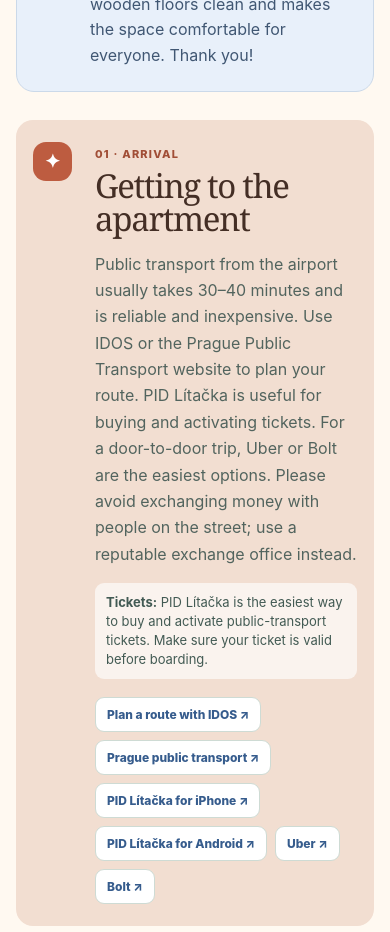
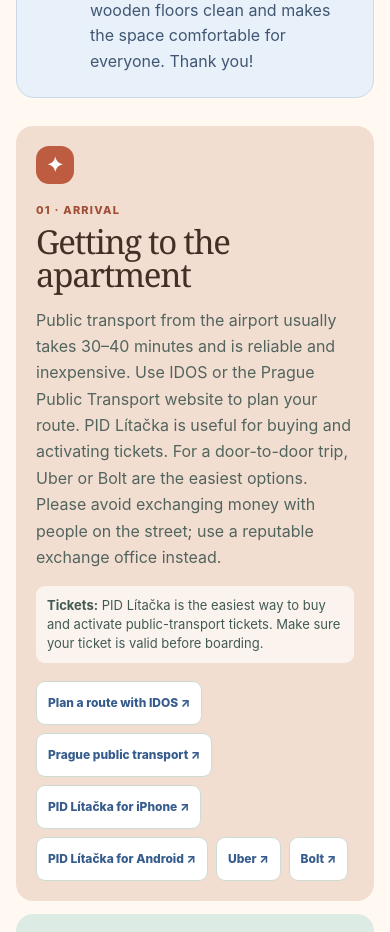
Before and after one commit to rihajakub/havelska, a Next.js app: page /guest-info in a window 390 px wide. Shown: the part 1040-1972 px from the top of the page. Built offline with nearby package versions, Linux system fonts and the light colour scheme; no server answers; the database is empty.

Commit message:
fix: widen mobile guest guide content and improve readability

```diff
--- a/src/app/operational.css
+++ b/src/app/operational.css
@@ -1,4 +1,21 @@
 /* The operational controls live next to the calendar, so the daily workflow has one clear path. */
+@media (max-width: 719px) {
+  .guest-guide-vivid .guide-feature { grid-template-columns: minmax(0, 1fr); gap: 14px; padding: 20px; }
+  .guest-guide-vivid .guide-feature-icon { width: 38px; height: 38px; font-size: 20px; }
+  .guest-guide-vivid .guide-section { grid-template-columns: minmax(0, 1fr); gap: 12px; }
+  .guest-guide-vivid .guide-grid { grid-template-columns: minmax(0, 1fr); }
+  .guest-guide-vivid .place-list { grid-template-columns: minmax(0, 1fr); }
+  .guest-guide-vivid .place-list > a { grid-template-columns: minmax(0, 1fr); gap: 12px; padding: 16px; }
+  .guest-guide-vivid .place-logo { justify-self: start; }
+  .guest-guide-vivid .place-copy { width: 100%; }
+  .guest-guide-vivid .place-copy > strong { font-size: 18px; }
+  .guest-guide-vivid .place-map-link { display: inline-flex; align-items: center; min-height: 44px; }
+  .guest-guide-vivid .guide-links a, .guest-guide-vivid .guide-contents a { display: inline-flex; align-items: center; min-height: 44px; }
+  .guest-guide-vivid .technical-photo-grid { grid-template-columns: minmax(0, 1fr); }
+  .guest-guide-vivid .guide-checklist small { font-size: 14px; line-height: 1.5; }
+  .guest-guide-vivid .nearby-map { padding: 14px; }
+  .guest-guide-vivid .emergency-list a { grid-template-columns: 34px 48px minmax(0, 1fr); gap: 8px; }
+}
 .guest-guide-footer { display: flex; flex-wrap: wrap; justify-content: space-between; gap: 8px 20px; padding: 24px 0; margin-top: 28px; border-top: 1px solid #dce3ec; color: #52647b; font-size: 13px; }
 .guest-guide-footer small { font-size: 12px; overflow-wrap: anywhere; }
 .place-copy .place-map-link { display: block; margin-top: 10px; color: #264b76; font-size: 13px; font-weight: 800; }
--- a/src/lib/build-version.ts
+++ b/src/lib/build-version.ts
@@ -1,2 +1,2 @@
 // Shared by the private dashboard and public guide so releases are easy to compare.
-export const buildVersion = `v2026.11.26.3 · ${(process.env.VERCEL_GIT_COMMIT_SHA ?? "local").slice(0, 7)}`;
+export const buildVersion = `v2026.11.26.4 · ${(process.env.VERCEL_GIT_COMMIT_SHA ?? "local").slice(0, 7)}`;
```
